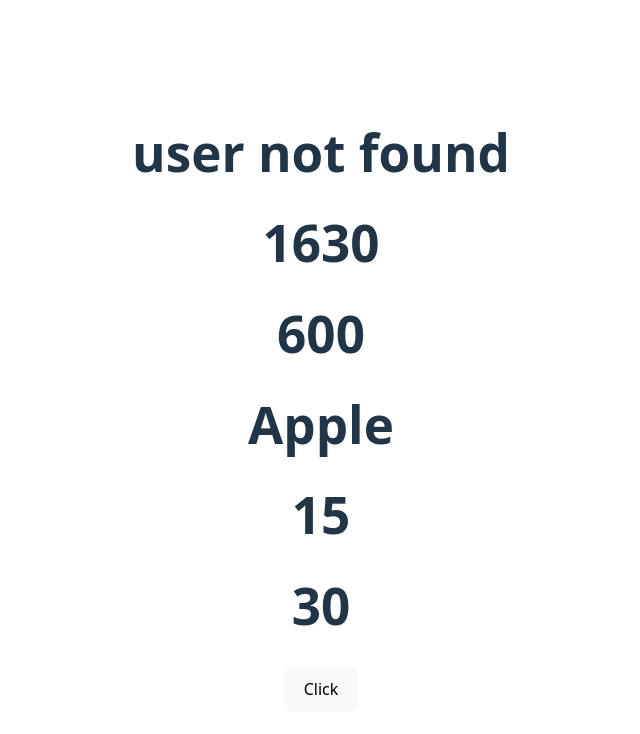
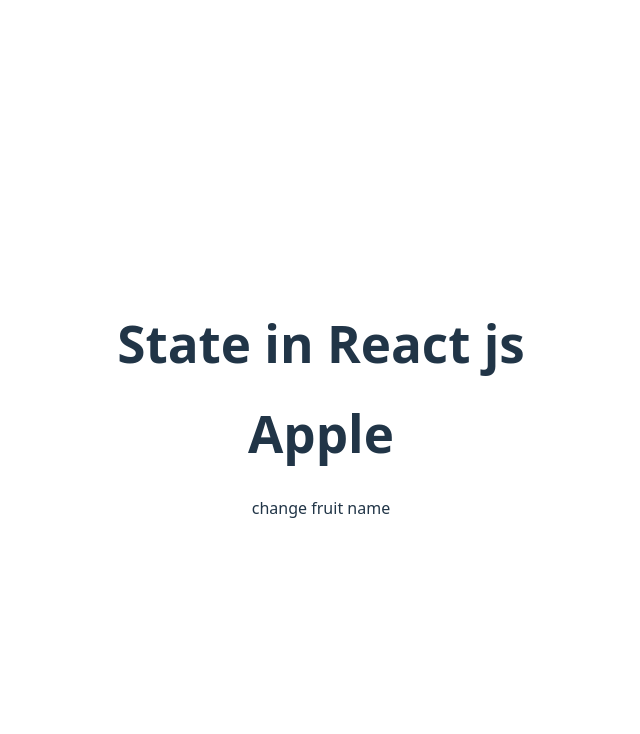
Before and after one commit to neiyar/React, a React (Vite) app in the folder React/first/: page / in a window 1280 px wide. Before the commit this address had no page. Shown: the top 734 px of the page, without its empty margins (319-959 px from the left). Built offline with nearby package versions, Linux system fonts and the light colour scheme.

Commit message:
new update

```diff
--- a/React/first/src/App.jsx
+++ b/React/first/src/App.jsx
@@ -6,9 +6,39 @@
 import Jamia from "./apna/jamia"
 
 function App(){
+  const [fruit, setFruit] = useState("Apple");
+  const [count, setCount] = useState("Apple");
+  const handleFruit=()=>{
+    setFruit("Mango")
+  }
+  return(
+    <div>
+      <h1> State in React js</h1>
+      <h1>{fruit}</h1>
+      <buttom onClick={handleFruit}>change fruit name </buttom>
+
+    </div>
+  )
+
+ /* function callFun(){
+    alert ("this is function call")
+
+  }
+  const fruit=(name) =>{
+    alert(name)
+  }
+  return (
+    <div>
+      <h1>Event the Function </h1>
+      <button onClick={()=>fruit("Banana")}>Click</button>
+      <button onClick={()=> fruit("Apple")}>Apple</button>
+    </div>
+  )
+  */
+
   /*return (
     <div className="rootOther">Hello world </div>
-  )*/
+  )
 
   const userName = "tech"
   var a = 20;
@@ -49,10 +79,11 @@
         <h1>{operation(20,10,"+")}</h1>
 
         <button onClick={() => alert("Denger")}> Click</button>
+
       </div>
     </>
   )
-
+*/
 
   /*
     return (
```
